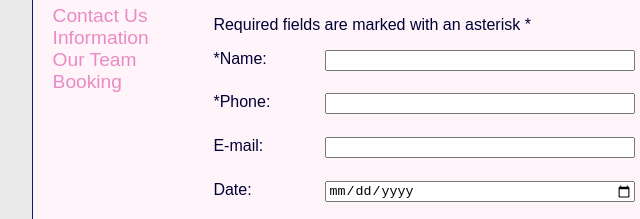
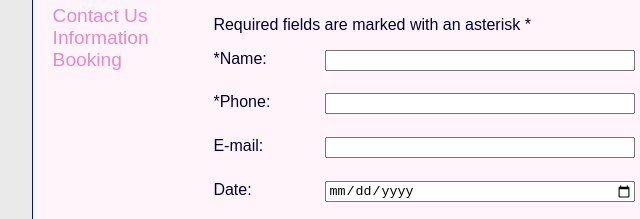
Before and after one commit to hannahvodo/aboveandbeyondspa, a plain HTML site: page appointment.html in a window 1280 px wide. Shown: the part 271-490 px from the top of the page, 102-742 px from the left. Drawn offline with Linux system fonts and the light colour scheme.

Commit message:
Update appointment.html

```diff
--- a/appointment.html
+++ b/appointment.html
@@ -21,7 +21,6 @@
      <li><a href="pedicure.html">Pedicure</a></li>
      <li><a href="contact.html">Contact Us</a></li>
      <li><a href="information.html">Information</a></li>
-     <li><a href="team.html">Our Team</a></li>
      <li><a href="appointment.html">Booking</a></li>
     </ul>
 </nav>
```
